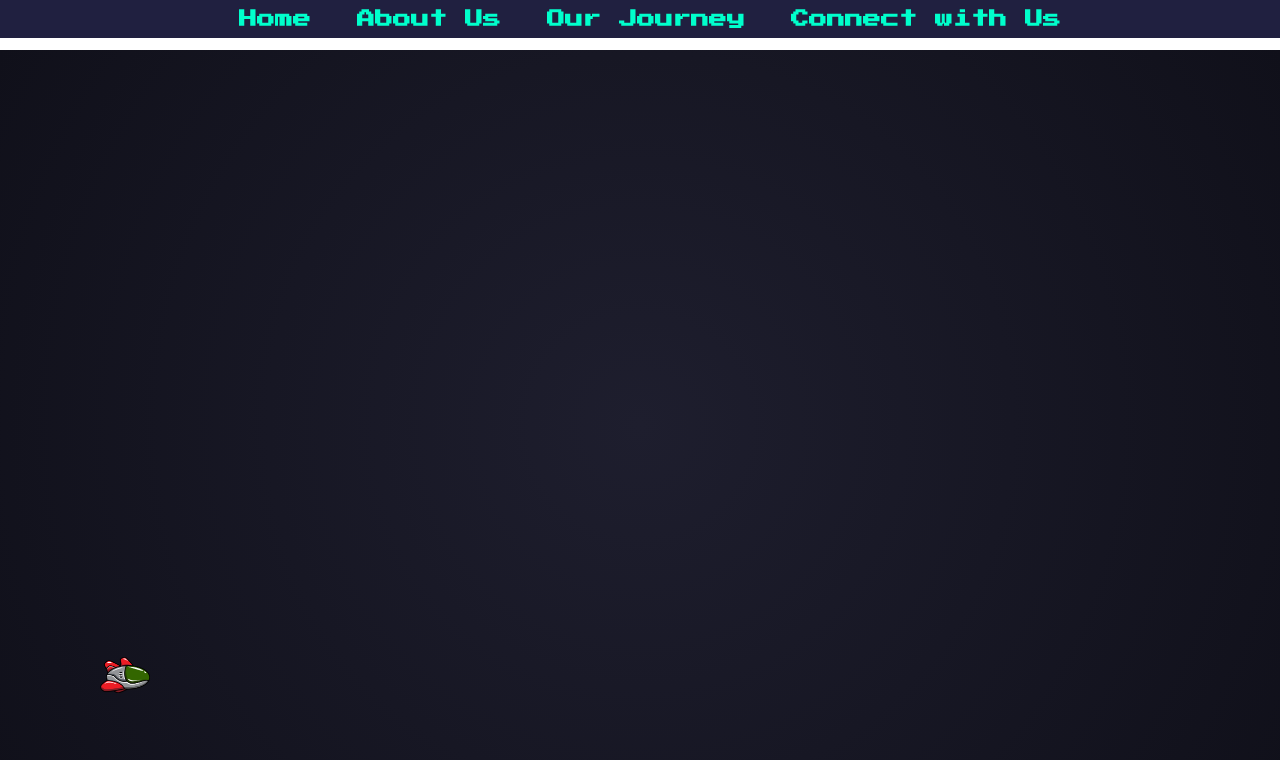
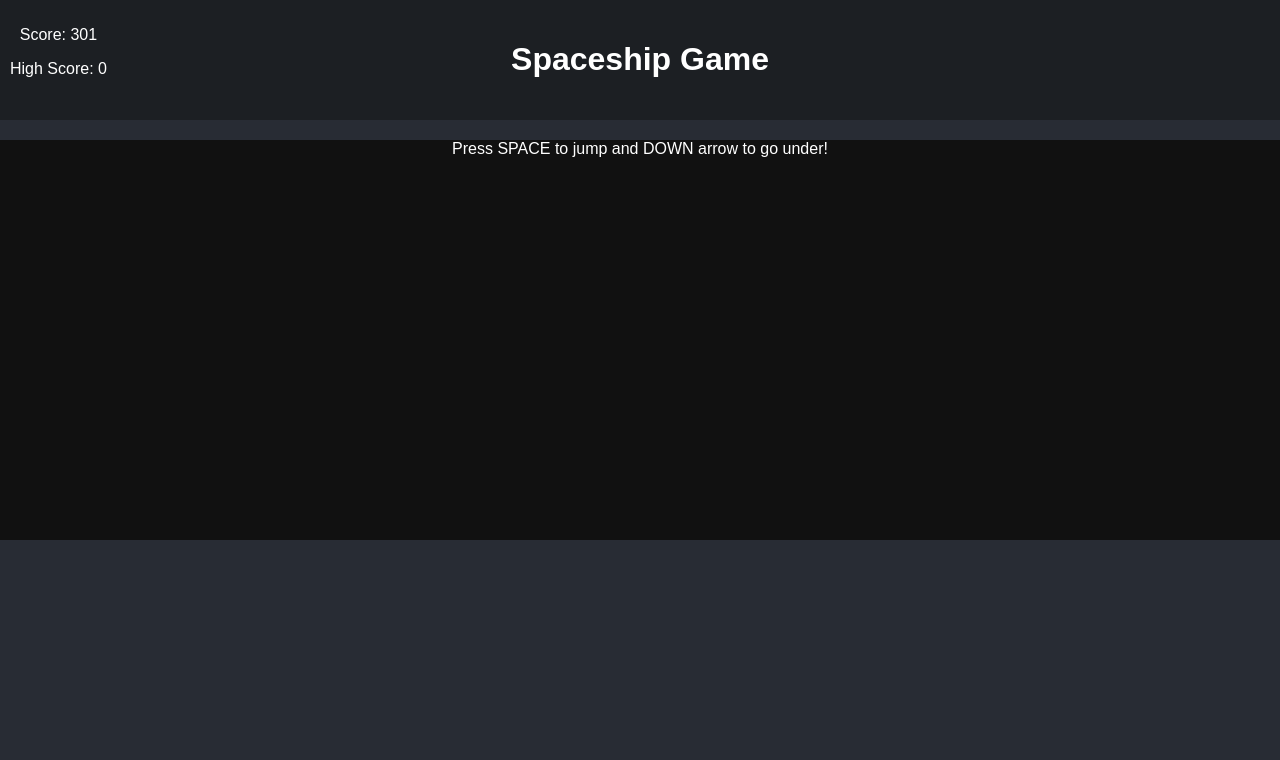
Before and after one commit to ASTRA022/havefun.github.io, a plain HTML site: page game.html in a window 1280 px wide. Drawn offline with Linux system fonts and the light colour scheme.

Commit message:
Update game.html

```diff
--- a/game.html
+++ b/game.html
@@ -3,113 +3,33 @@
 <head>
     <meta charset="UTF-8">
     <meta name="viewport" content="width=device-width, initial-scale=1.0">
-  <title>Space Game</title>
-  <link href="https://fonts.googleapis.com/css2?family=Press+Start+2P&display=swap" rel="stylesheet">
-  <style>
-    body {
-      background: radial-gradient(circle, #1e1e2e, #10101a);
-      color: #00ffcc;
-      font-family: 'Press Start 2P', sans-serif;
-      margin: 0;
-      padding: 0;
-      overflow: hidden; /* Prevent scrolling */
-    }
-    nav {
-      background: #202040;
-      padding: 10px;
-      position: fixed;
-      width: 100%;
-      top: 0;
-      left: 0;
-      z-index: 1000;
-      text-align: center;
-    }
-    nav a {
-      color: #00ffcc;
-      margin: 0 15px;
-      text-decoration: none;
-      font-weight: bold;
-      font-size: 18px;
-    }
-    .game-area {
-      position: absolute;
-      width: 100%;
-      height: calc(100% - 50px); /* Full height minus the nav bar */
-      top: 50px; /* Below the nav bar */
-      background: radial-gradient(circle, #1e1e2e, #10101a);
-      overflow: hidden; /* Prevent overflow of game elements */
-    }
-    .spaceship {
-      position: absolute;
-      width: 50px;
-      height: 50px;
-      background: url('spaceship.png') no-repeat center center; /* Make sure to upload this image */
-      background-size: contain;
-    }
-  </style>
+    <title>Spaceship Game</title>
+    <link rel="stylesheet" href="style.css">
 </head>
 <body>
+    <header>
+        <h1>Spaceship Game</h1>
+        <div id="scoreBoard">
+            <p id="score">Score: 0</p>
+            <p id="highScore">High Score: 0</p>
+        </div>
+    </header>
 
-<nav>
-  <a href="index.html">Home</a>
-  <a href="about.html">About Us</a>
-  <a href="journey.html">Our Journey</a>
-  <a href="connect.html">Connect with Us</a>
-</nav>
-
-<div class="game-area" id="gameArea">
-  <div class="spaceship" id="spaceship" style="left: 100px; bottom: 100px;"></div>
+    <div id="gameArea">
+        <canvas id="gameCanvas"></canvas>
+        <p id="instructions">Press SPACE to jump and DOWN arrow to go under!</p>
     </div>
 
-<audio id="jumpSound" src="jump-sound.mp3"></audio>
-<audio id="spaceshipJumpSound" src="spaceship-jump.mp3"></audio>
-
+    <script src="game.js"></script>
     <script>
-  const spaceship = document.getElementById('spaceship');
-  let isJumping = false;
-  let score = 0;
+        const jumpSound = new Audio('jump-sound.mp3'); // Ensure the sound files are correctly linked
 
         function startGame() {
-    // Implement game logic here
-    const gameArea = document.getElementById('gameArea');
-
-    // Increment score every second
-    setInterval(() => {
-      if (!isJumping) {
-        score++;
-        console.log('Score:', score); // For testing purposes
-      }
-    }, 1000);
-
-    document.addEventListener('keydown', (e) => {
-      if (e.code === 'Space' && !isJumping) {
-        isJumping = true;
-        document.getElementById('spaceshipJumpSound').play();
-
-        // Jump animation
-        let jumpHeight = 0;
-        const jumpInterval = setInterval(() => {
-          if (jumpHeight >= 150) {
-            clearInterval(jumpInterval);
-            const fallInterval = setInterval(() => {
-              if (jumpHeight <= 0) {
-                clearInterval(fallInterval);
-                isJumping = false;
-              }
-              spaceship.style.bottom = (parseInt(spaceship.style.bottom) - 5) + 'px';
-              jumpHeight -= 5;
-            }, 20);
-          }
-          spaceship.style.bottom = (parseInt(spaceship.style.bottom) + 5) + 'px';
-          jumpHeight += 5;
-        }, 20);
-      }
-    });
+            initGame();
         }
 
-  // Start the game when the page loads
+        // Call startGame when the page loads
         window.onload = startGame;
-
     </script>
 </body>
 </html>
```
Lines whose indentation alone changed are shown as unchanged.
